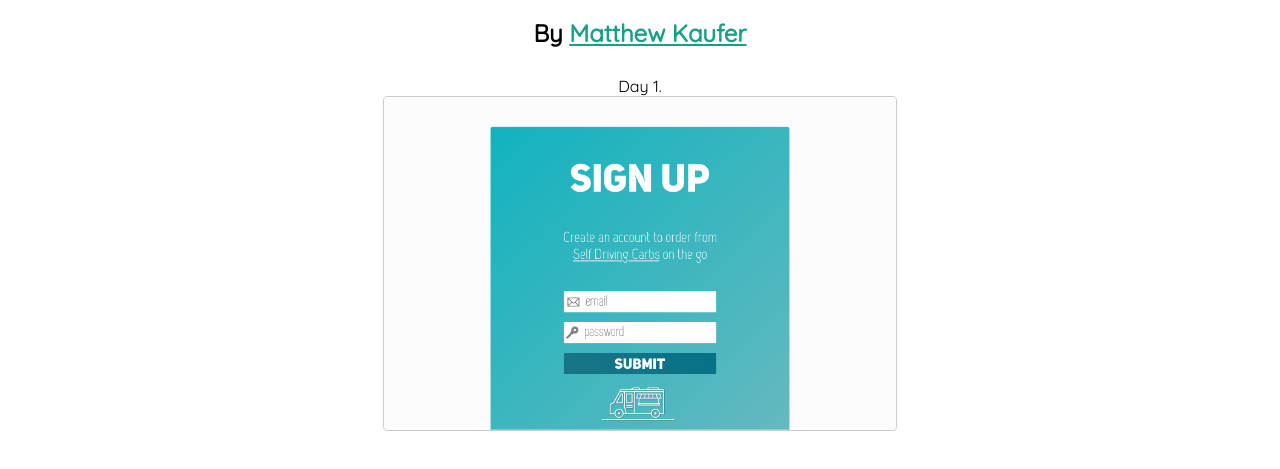
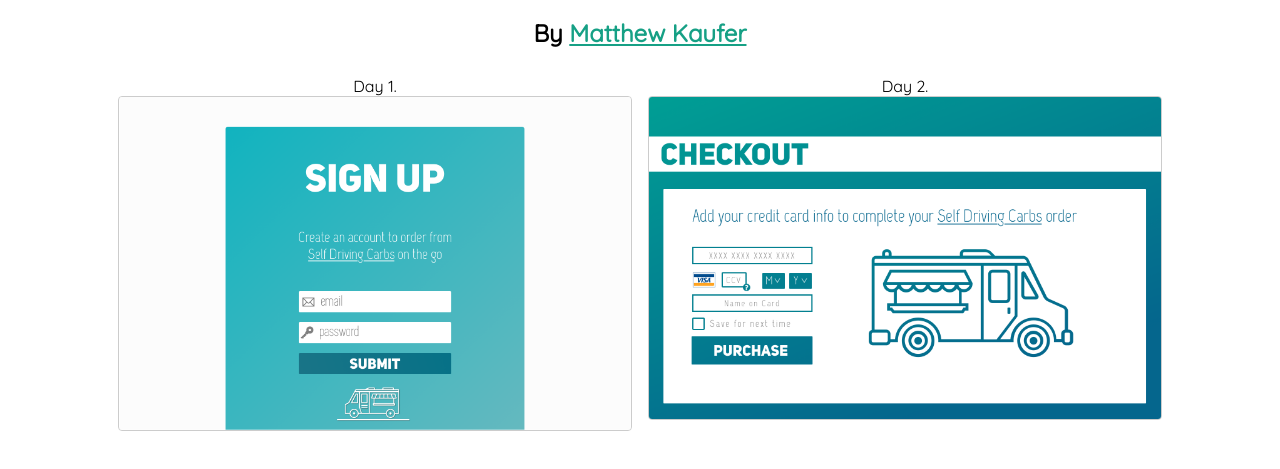
Before and after one commit to mjkaufer/dailyui, a plain HTML site: page index.html in a window 1280 px wide. Shown: the part 51-520 px from the top of the page. Drawn offline with Linux system fonts and the light colour scheme.

```diff
--- a/index.html
+++ b/index.html
@@ -74,7 +74,7 @@
 				document.getElementById('images').appendChild(listElement);
 			}
 
-			let currentDay = 1;
+			let currentDay = 2;
 
 			for (let day = 1; day <= currentDay; day++)
 				addImage(day);
```
Also changed, not shown: 002.png (added), 1 other file.
